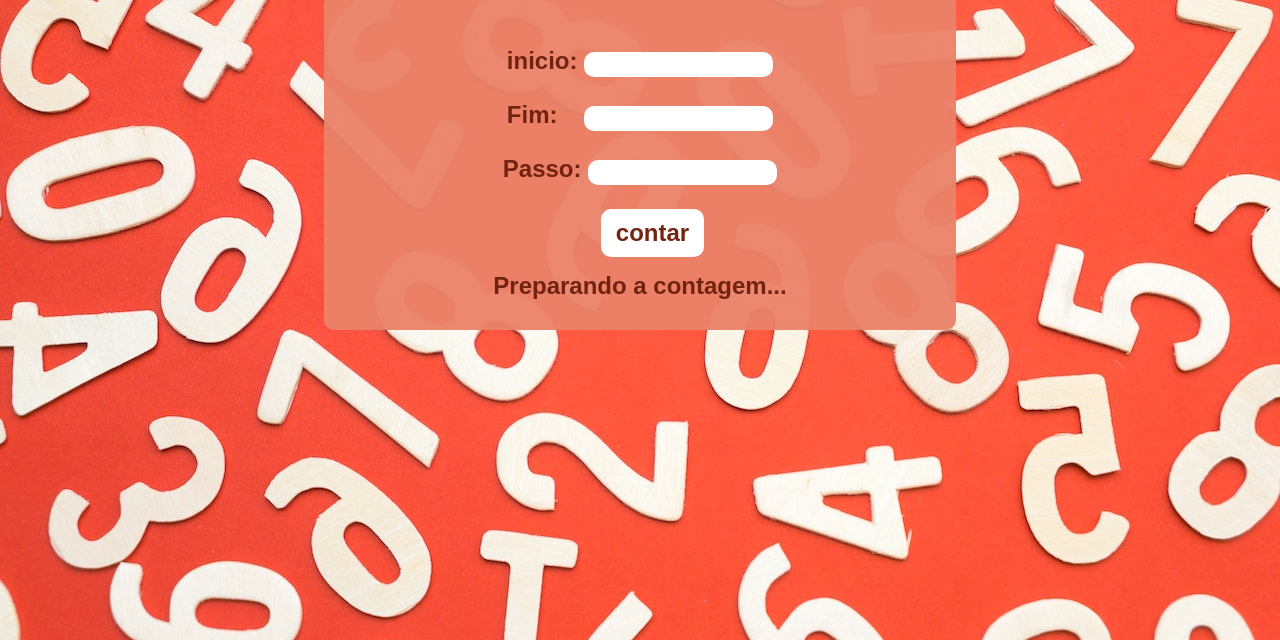
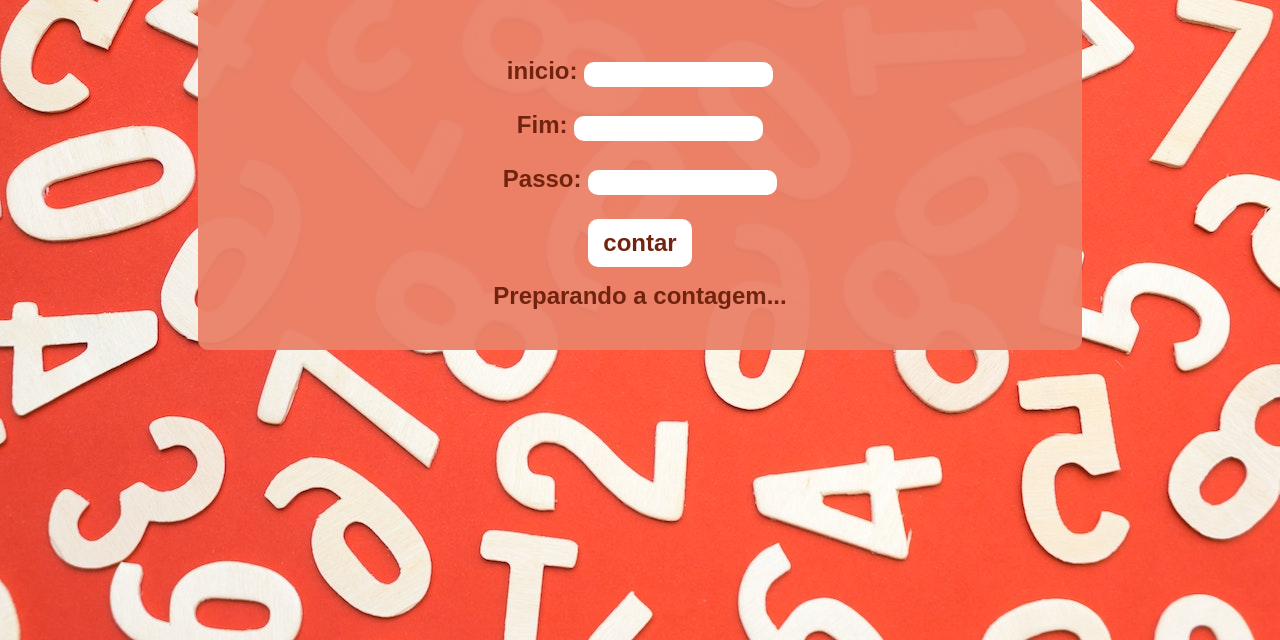
Before and after one commit to cintiasouzads/Contador, a plain HTML site: page index.html in a window 1280 px wide. Shown: the part 160-800 px from the top of the page. Drawn offline with Linux system fonts and the light colour scheme.

Commit message:
finalizando
Passar para Github.io

```diff
--- a/index.html
+++ b/index.html
@@ -15,9 +15,9 @@
     </header>
     <section>
         <div id="dados">
-            <p id="coman"> inicio: <input  type="number" name="inicio" id="txti"></p>
-            <p id="coman"> Fim: <input type="number" name="fim" id="txtf"></p>
-            <p id="coman"> Passo: <input type="number" name="passo" id="txtp"></p>
+            <p id="coman"> inicio: <input  type="number" name="inicio" id="input"></p>
+            <p id="coman"> Fim: <input type="number" name="fim" id="input"></p>
+            <p id="coman"> Passo: <input type="number" name="passo" id="input"></p>
             <input id="cont" type="button" value="contar" onclick="contar()">
             </div>
             <div id="res">
--- a/style.css
+++ b/style.css
@@ -10,7 +10,7 @@ body{
 }
 
 header{
-    background-color: rgba(255, 255, 255, 0.138);
+    background-color: #ea8369f3;
 }
 
 h1{
@@ -27,10 +27,10 @@ section{
     background:#ea8369f3;
     box-sizing: border-box;
     border-radius: 10px;
-    padding:30px;
+    padding:40px;
     margin: auto;
-    width:50%;
-    height:50%;
+    width:70%;
+    height:70%;
 }
 
 #coman{
@@ -43,38 +43,37 @@ section{
     text-align: center;
 }
 
-#txti{
+#input{
     border-radius: 10px;
     border: none;
     padding: 05px;
     font-weight: bolder;
 }
 
-#txti:hover{
+#input:hover{
     background-color:#e4441cb5;
 }
 
-#txtf{
-    border-radius: 10px;
-    border: none;
-    padding:05px;
-   margin-left: 20px;
-    font-weight: bolder;
-}
-
-#txtf:hover{
-    background-color: #e4441cb5;
-}
-
-
-#txtp{
+#input{
     border-radius: 10px;
     border: none;
     padding: 05px;
     font-weight: bolder;
 }
 
-#txtp:hover{
+#input:hover{
+    background-color: #e4441cb5;
+}
+
+
+#input{
+    border-radius: 10px;
+    border: none;
+    padding: 05px;
+    font-weight: bolder;
+}
+
+#input:hover {
     background-color: #e4441cb5;
 }
 
@@ -92,8 +91,6 @@ section{
     border: none;
     border-width: 10px;
     padding: 10px 15px;
-    margin-left: 25px;
-    font-size: medium;
     text-align: center;
     font-size: x-large;
     font-weight: bold;
```
